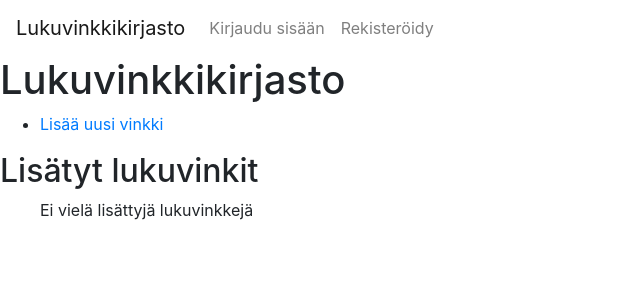
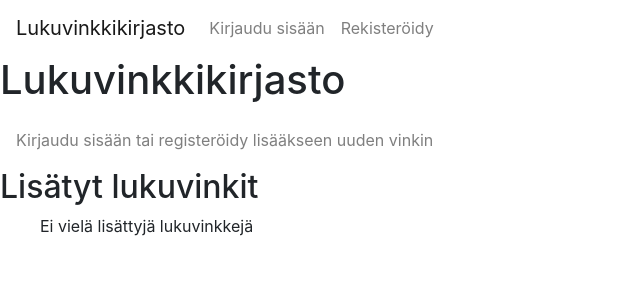
Before and after one commit to hhautajarvi/Ohtuminiprojekti, a Flask app: template src/templates/index.html in a window 1280 px wide. Shown: the top 300 px of the page, without its empty margins (0-640 px from the left). Run offline with Flask 2, Linux system fonts and the light colour scheme; the template is opened without the code that fills it, so the values that code supplies are empty.

Commit message:
lisäys ja poisto vain omat vinkit ja vain kirjautuneet

```diff
--- a/src/initialize_database.py
+++ b/src/initialize_database.py
@@ -31,7 +31,7 @@ def create_tables(connection):
             author TEXT,
             url TEXT,
             description TEXT,
-            user_id INTEGER REFERENCES user,
+            user_id INTEGER NOT NULL REFERENCES user,
             visible BOOLEAN NOT NULL
         );
     ''')
--- a/src/services/tip_service.py
+++ b/src/services/tip_service.py
@@ -9,6 +9,8 @@ class TipService:
         self._tip_repository = tip_repository
 
     def add_new_tip(self, title, author, url, description, user_id):
+        if user_id == None:
+            raise Exception ('Et ole kirjautunut sisään')
         if len(title) < 3 or len(title) > 50:
             raise Exception("Anna otsikko 3-50 merkin pituisena")
         if len(author) > 100:
--- a/src/templates/index.html
+++ b/src/templates/index.html
@@ -7,9 +7,19 @@ Lukuvinkkikirjasto
 {% block body %}
 <h1>Lukuvinkkikirjasto</h1>
 
-<ul>
-    <li><a href="/add_tip">Lisää uusi vinkki</a></li>
-</ul>
+<nav class="navbar navbar-expand-lg navbar-light">
+    <ul class="navbar-nav">
+      {% if session.user_id %}
+      <li class="nav-item">
+        <a class="nav-link" href="/add_tip">Lisää uusi vinkki</a>
+      </li>
+      {% else %}
+      <li class="nav-item">
+        <span class="navbar-text">Kirjaudu sisään tai registeröidy lisääkseen uuden vinkin</span>
+      </li>
+      {% endif %}
+    </ul>
+</nav>
 
 <h2>Lisätyt lukuvinkit</h2>
 
@@ -33,7 +43,9 @@ Lukuvinkkikirjasto
         {% else %}
         <b>{{ tip.title }}</b>, {{ tip.author }}, {{ tip.description }}
         {% endif %}
+        {% if tip.user_id == session.user_id%}
         <button type="submit" name="delete" value="{{ tip.id }}">Poista</button>
+        {% endif %}
       </li>
     {% endfor %}
 </ul>
```
Also changed, not shown: master.db.
